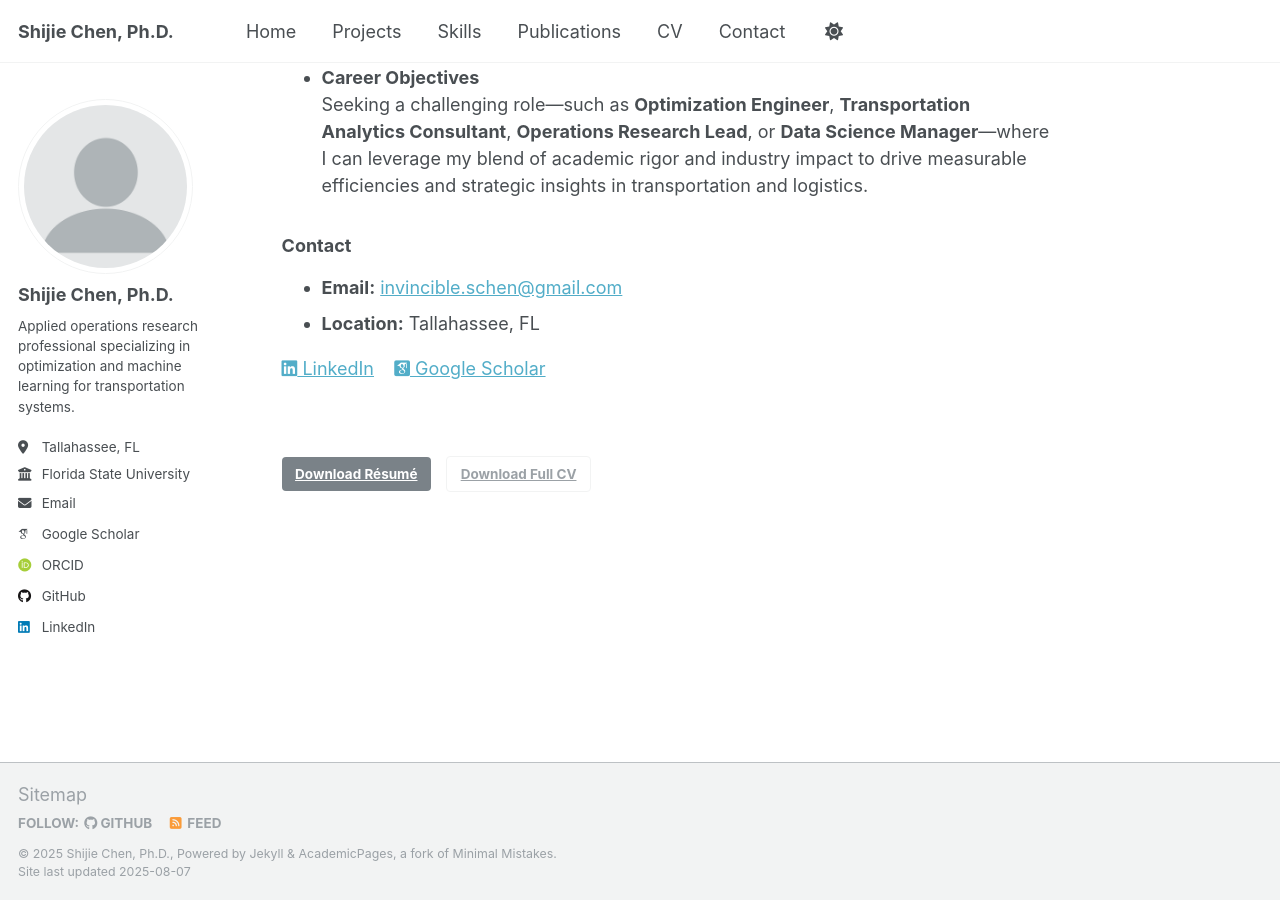
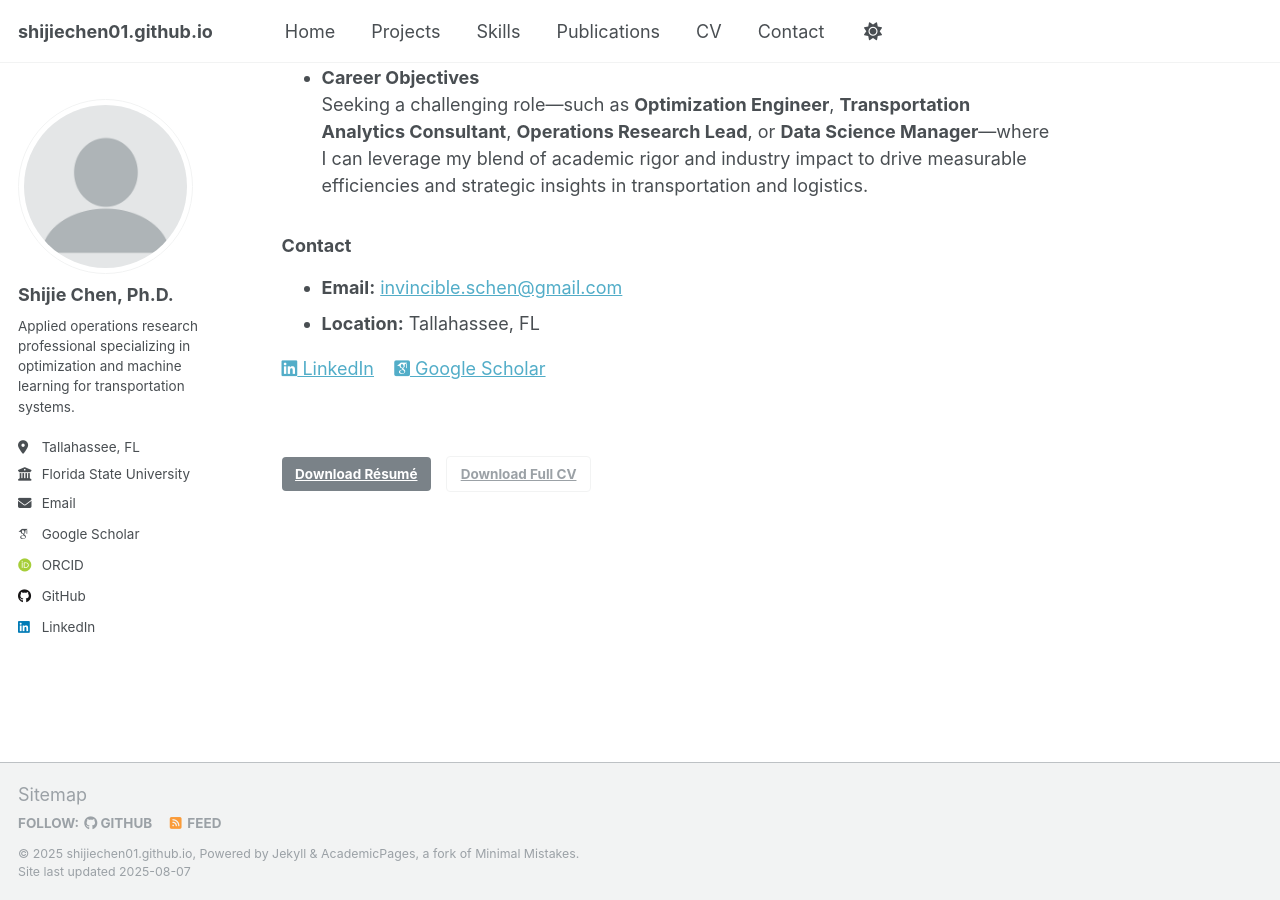
Before and after one commit to ShijieChen01/shijiechen01.github.io, a Jekyll site: the page built from _pages/about.md, in a window 1280 px wide and 900 px high, scrolled down 1202 px. Built offline with Jekyll 4.4.1, drawn with Linux system fonts in a browser that asks for light colours; some web fonts are replaced; a script that is not in the unit is left out.

Commit message:
Update _config.yml

```diff
--- a/_config.yml
+++ b/_config.yml
@@ -9,7 +9,7 @@
 # Basic Site Settings
 locale                   : "en-US"
 site_theme               : "default"
-title                    : "Shijie Chen, Ph.D."
+# title                    : "Shijie Chen, Ph.D."
 #title_separator          : "-"
 #name                     : &name "Shijie Chen, Ph.D."
 description              : &description "Operations research specialist with expertise in optimization and machine learning for transit and airline applications; seeking opportunities to drive impactful data‑driven decisions."
```
